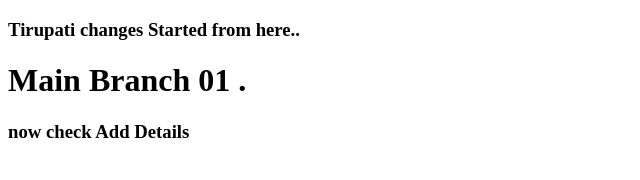
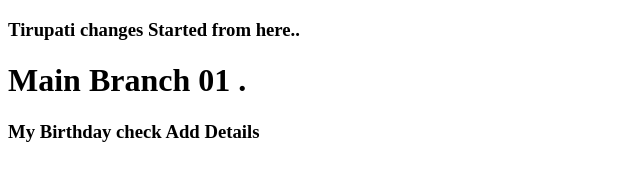
Before and after one commit to Venkat-Sidd/calculat, a plain HTML site: page index.html in a window 1280 px wide. Shown: the whole page, without its empty margins (0-640 px from the left). Drawn offline with Linux system fonts and the light colour scheme.

Commit message:
my add branch

```diff
--- a/index.html
+++ b/index.html
@@ -9,6 +9,6 @@
     <h3>Tirupati changes Started from here..</h3>
     <h1>Main Branch 01 .</h1>
 
-    <h3>now check Add Details</h3>
+    <h3>My Birthday check Add Details</h3>
 </body>
 </html>
```
